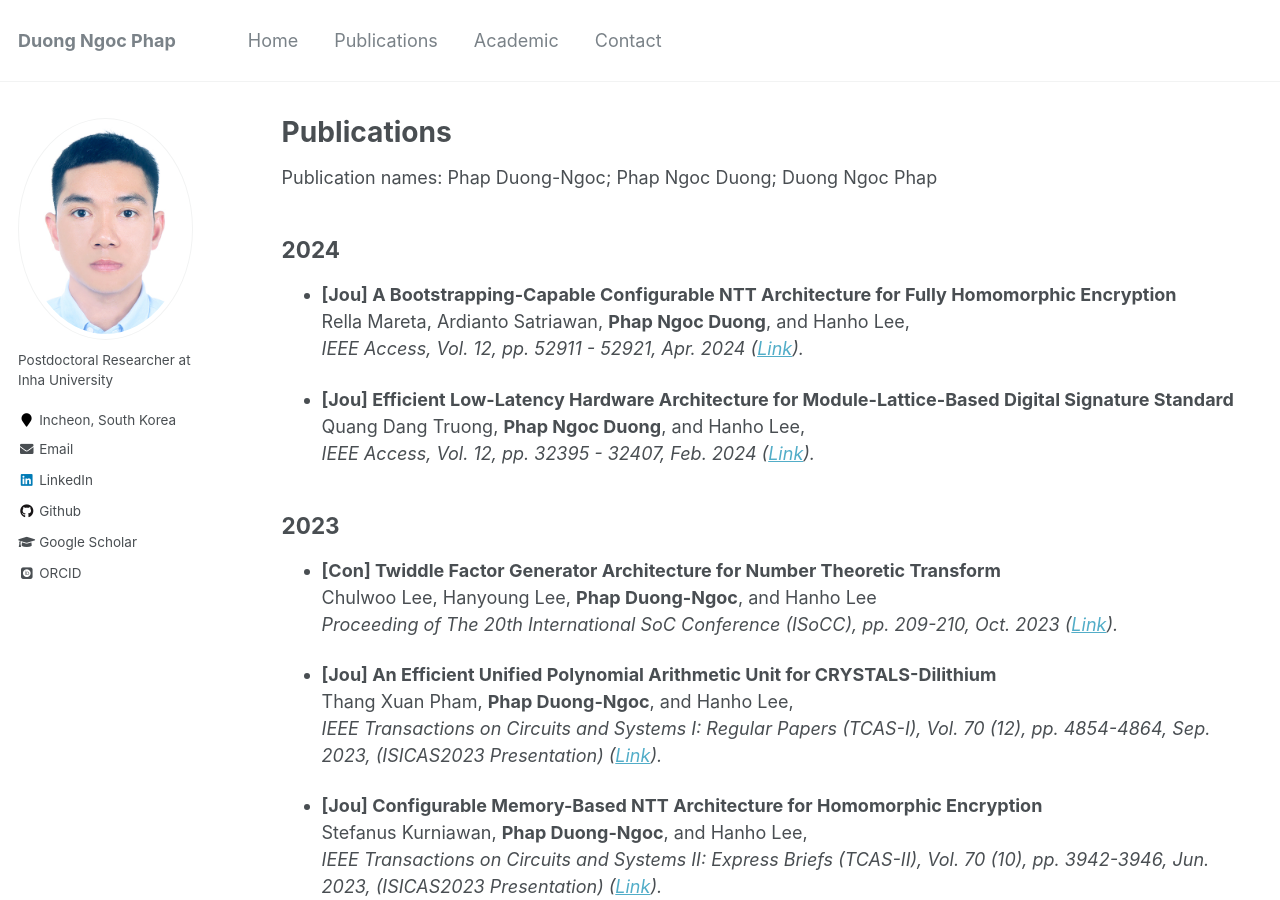
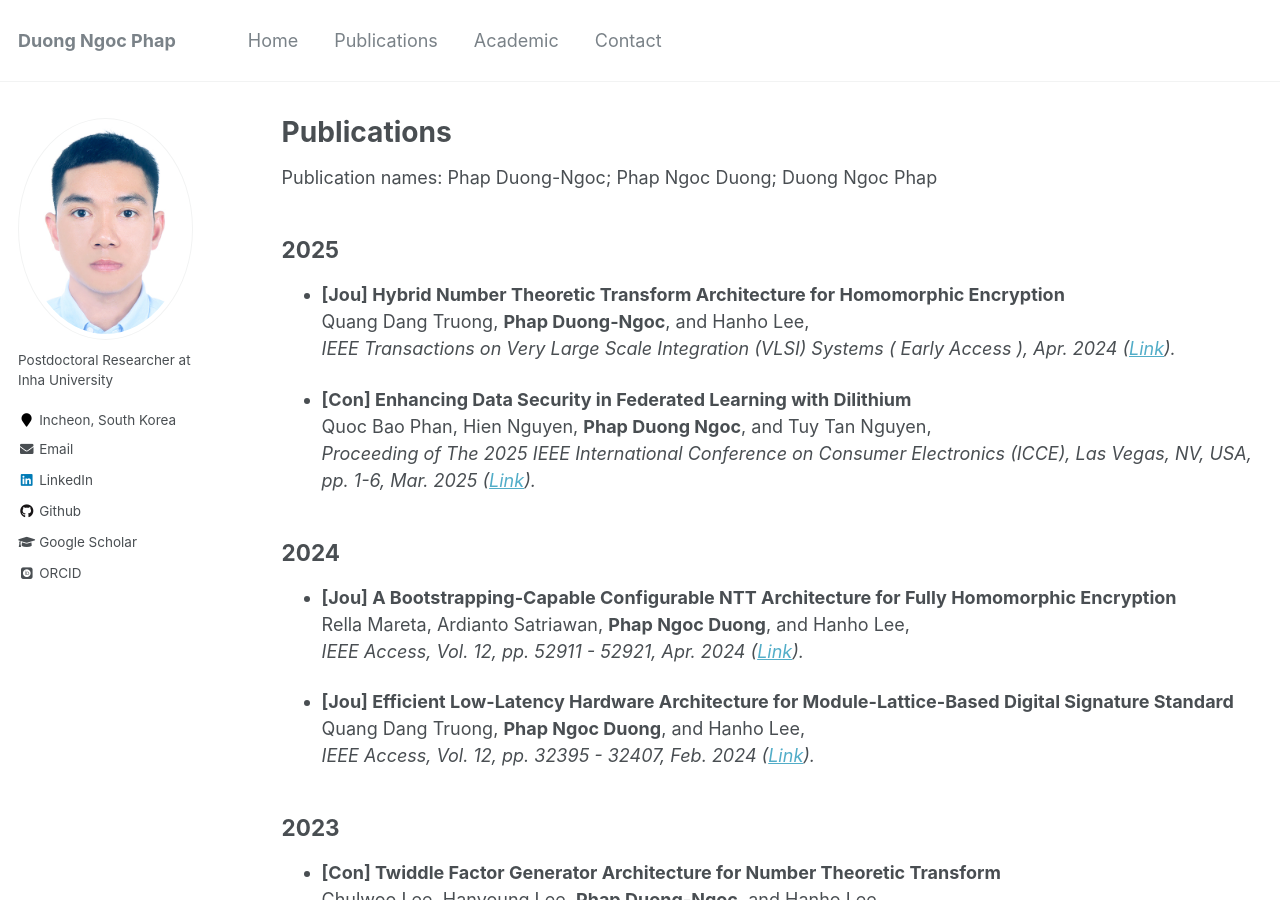
Before and after one commit to phapdn/phapdn.github.io, a Jekyll site: the page built from _pages/publications.md, in a window 1280 px wide and 900 px high. Built offline with Jekyll 4.4.1, drawn with Linux system fonts in a browser that asks for light colours; some web fonts are replaced.

Commit message:
Update publications.md

```diff
--- a/_pages/publications.md
+++ b/_pages/publications.md
@@ -6,6 +6,16 @@ author_profile: true
 ---
 
 Publication names: Phap Duong-Ngoc; Phap Ngoc Duong; Duong Ngoc Phap
+
+## 2025
+
+* **[Jou] Hybrid Number Theoretic Transform Architecture for Homomorphic Encryption**
+  Quang Dang Truong, **Phap Duong-Ngoc**, and Hanho Lee,
+  *IEEE Transactions on Very Large Scale Integration (VLSI) Systems ( Early Access ), Apr. 2024 (<a href="https://ieeexplore.ieee.org/abstract/document/10948417">Link</a>).*
+
+* **[Con] Enhancing Data Security in Federated Learning with Dilithium**
+  Quoc Bao Phan, Hien Nguyen, **Phap Duong Ngoc**, and Tuy Tan Nguyen,
+  *Proceeding of The 2025 IEEE International Conference on Consumer Electronics (ICCE), Las Vegas, NV, USA, pp. 1-6, Mar. 2025 (<a href="https://ieeexplore.ieee.org/document/10929843">Link</a>).*
 
 ## 2024
 
```
